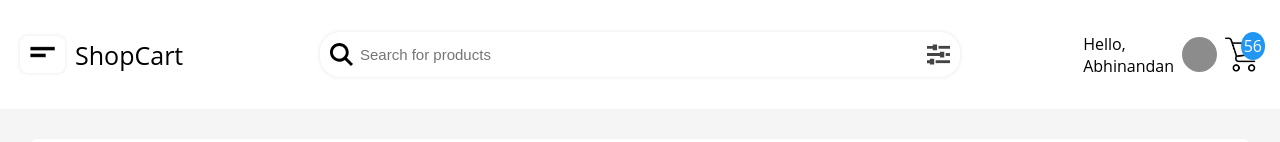
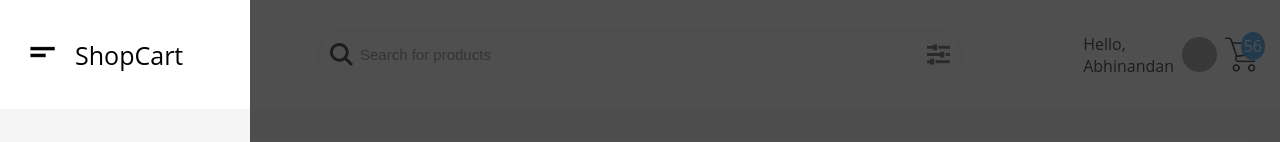
Before and after one commit to ajaykaju/ShopCart-Front_Vue, a Vue app: page / in a window 1280 px wide. Both pictures are taken after a click on the element 42 px from the left and 54 px from the top of the page. Shown: the top 142 px of the page. Built offline with nearby package versions, Linux system fonts and the light colour scheme.

Commit message:
Added sidemenu with bouncing animation

```diff
--- a/src/components/NavBar.vue
+++ b/src/components/NavBar.vue
@@ -1,13 +1,20 @@
 <template>
+  <side-menu
+    :decider="isSideMenu"
+    @decider="isSideMenu = !isSideMenu"
+  ></side-menu>
   <nav class="top_bar">
     <div class="top_left">
-      <div class="menu_button mouse_cursor"><img src="../assets/icons/menu-01.png" /></div>
+      <div class="menu_button mouse_cursor" @click="isSideMenu = !isSideMenu">
+        <img src="../assets/icons/menu-01.png" />
+      </div>
       <div class="logo mouse_cursor">ShopCart<img src="" /></div>
     </div>
     <search-bar class="navbar_search"></search-bar>
     <div class="top_navigations">
       <div class="user_welcome">
-        <span>Hello,</span><span class="user_name mouse_cursor"> Abhinandan</span>
+        <span>Hello,</span
+        ><span class="user_name mouse_cursor"> Abhinandan</span>
       </div>
       <div class="avatar mouse_cursor"><img src="" /></div>
       <div class="cart mouse_cursor">
@@ -20,10 +27,13 @@
 
 <script>
 import SearchBar from "./base/SearchBar.vue";
+import SideMenu from "./SideMenu.vue";
 export default {
-  components: { SearchBar },
+  components: { SearchBar, SideMenu },
   data() {
-    return {};
+    return {
+      isSideMenu: false,
+    };
   },
 };
 </script>
--- /dev/null
+++ b/src/components/SideMenu.vue
@@ -0,0 +1,51 @@
+<template>
+  <div class="side_menu_background">
+    <transition name="sideMenu">
+      <div class="side_menu" v-show="decider">
+        <div class="menu_top">
+          <div class="button_and_logo">
+            <div class="menu_button mouse_cursor" @click="menuDecider">
+              <img src="../assets/icons/menu-01.png" />
+            </div>
+            <div class="logo mouse_cursor">ShopCart<img src="" /></div>
+          </div>
+        </div>
+      </div>
+    </transition>
+    <transition name="outSpace">
+      <div v-show="decider" class="outerSpace"></div>
+    </transition>
+  </div>
+</template>
+
+<script>
+export default {
+  props: {
+    decider: {
+      type: Boolean,
+      default: false,
+    },
+  },
+  data() {
+    return {};
+  },
+  watch: {
+    decider(val) {
+      if (val === true) {
+        document.body.style.overflow = "hidden";
+      } else {
+        document.body.style.overflow = "visible";
+      }
+    },
+  },
+  methods: {
+    menuDecider() {
+      this.$emit("decider");
+    },
+  },
+};
+</script>
+
+<style lang="sass" scoped>
+@import ../styles/sidemenu
+</style>
--- /dev/null
+++ b/src/styles/sidemenu.sass
@@ -0,0 +1,82 @@
+@media ( min-width:  733px)
+    .side_menu_background
+        .side_menu
+            .menu_top
+                .button_and_logo
+                    padding: 36px 20px
+                    .logo
+                        font-size: 25px
+
+@media (max-width: 732px)
+    .side_menu_background
+        .side_menu
+            .menu_top
+                .button_and_logo
+                    padding: 33px 20px
+                    .logo
+                        font-size: 20px
+
+.side_menu_background
+    display: grid
+    grid-template-columns: 250px auto
+    .side_menu
+        width: 250px
+        background-color: rgba(245, 245, 245, 1)
+        opacity: 1
+        height: 100%
+        z-index: 2
+        height: 100%
+        position: fixed
+        .menu_top
+            background: rgba(255, 255,255 , 1)
+            .button_and_logo
+                display: inline-flex
+                width: 250px
+                .menu_button
+                    place-self: center
+                    img
+                        width: 25px
+                        padding: 10px
+                .logo
+                    font-weight: 500
+                    place-self: center
+                    margin-left: 10px
+                    color: #rgba(35, 48, 48, 1)
+                    img
+                        width: 150px// Logo Image
+    .outerSpace
+        background: rgba(36, 36, 36, 0.8)
+        z-index: 1
+        height: 100%
+        width: 100%
+        position: fixed
+.sideMenu-enter-active
+    animation: bounceEnter 1s ease-out
+.sideMenu-leave-active
+    animation: linearLeave 1s ease-in
+.outSpace-enter-active
+    animation: outSpaceOpacity 0.5s ease-out
+.outSpace-leave-active
+    animation: outSpaceOpacity 0.5s ease-in reverse
+@keyframes linearLeave
+    0%
+        transform: translateX(0)
+    100%
+        transform: translateX(-2000px)
+@keyframes bounceEnter
+    0%
+        opacity: 0
+        transform: translateX(-2000px)
+    60%
+        opacity: 1
+        transform: translateX(30px)
+    80%
+        transform: translateX(-10px)
+    100%
+        transform: translateX(0)
+
+@keyframes outSpaceOpacity
+    0%
+        opacity: 0
+    100%
+        opacity: 1
```
Also changed, not shown: src/styles/navbar.sass (line endings or trailing spaces).
